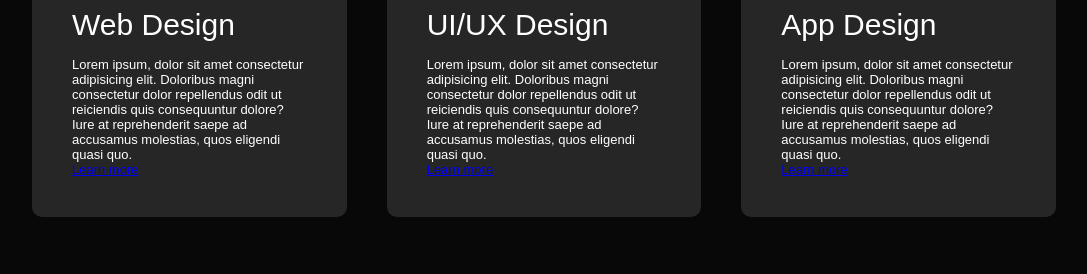
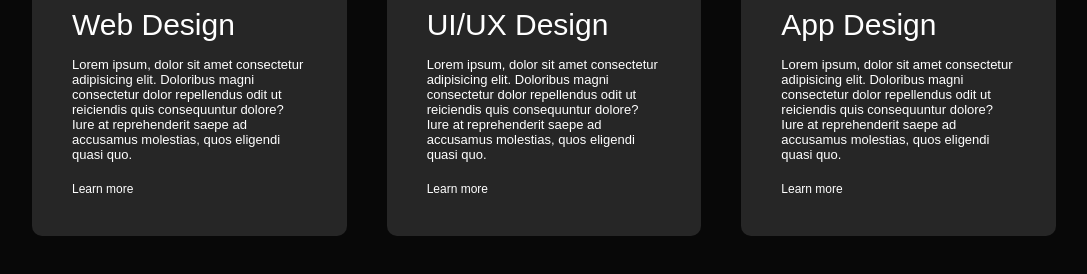
Before and after one commit to KingD911/Personal-Portfolio, a plain HTML site: page index.html in a window 1280 px wide. Shown: the part 1671-1945 px from the top of the page, without its empty margins (96-1183 px from the left). Drawn offline with Linux system fonts and the light colour scheme.

Commit message:
second commit

```diff
--- a/style.css
+++ b/style.css
@@ -190,7 +190,7 @@ nav ul li a:hover::after{
     margin-bottom: 15px;
  }
 
-c a{
+ .services-list div a{
     text-decoration: none;
     color: #fff;
     font-size: 12px;
```
